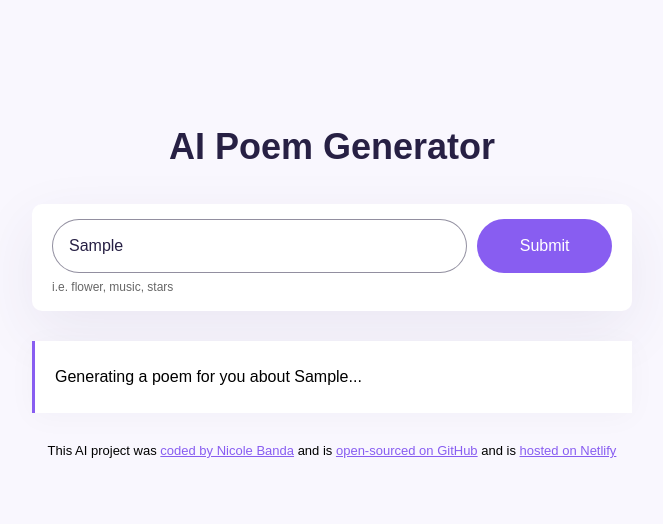
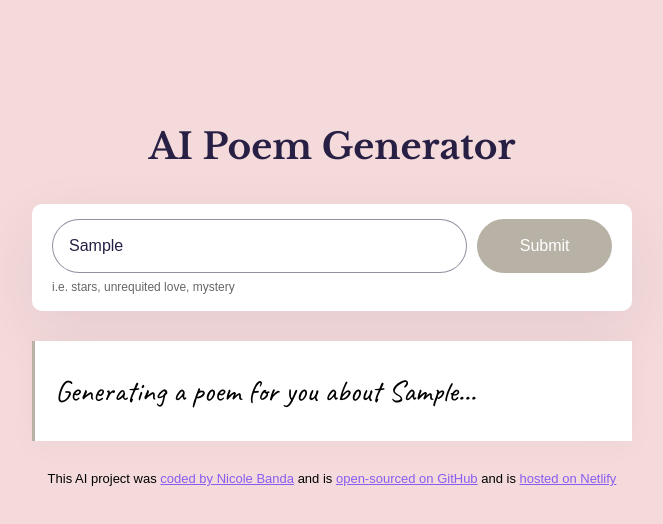
Before and after one commit to nmb463/ai-generator, a plain HTML site: page index.html in a window 1280 px wide. Both pictures are taken after typing "Sample" into the empty fields and a click on the input 852 px from the left and 246 px from the top of the page. Shown: the whole page, without its empty margins (308-971 px from the left). Drawn offline with nearby package versions, Linux system fonts and the light colour scheme; no server answers.

Commit message:
Made minor adjustments to user experience and styling

```diff
--- a/index.html
+++ b/index.html
@@ -6,6 +6,12 @@
     <link rel="stylesheet" href="src/style.css">
     <script src="https://unpkg.com/typewriter-effect@latest/dist/core.js"></script>
     <script src="https://unpkg.com/axios@1.6.7/dist/axios.min.js"></script>
+
+    <link rel="preconnect" href="https://fonts.googleapis.com">
+    <link rel="preconnect" href="https://fonts.gstatic.com" crossorigin>
+    <link href="https://fonts.googleapis.com/css2?family=Caveat:wght@400..700&family=Libre+Baskerville:ital,wght@0,400;0,700;1,400&display=swap" rel="stylesheet">
+
+
 
     <title>AI Poem Generator</title>
 </head>
@@ -19,7 +25,7 @@
             <div class="form-container">
                 <form id="poem-generator-form">
                     <input type="text"
-                    placeholder="Enter the topic of a poem"
+                    placeholder="Enter a topic for the poem"
                     autofocus
                     required
                     autocomplete="off"
@@ -27,7 +33,7 @@
                     id="user-instructions"    />
                     <input type="submit" class="submit-button" />
                 </form>
-                <div class="hint">i.e. flower, music, stars</div>
+                <div class="hint">i.e. stars, unrequited love, mystery</div>
             </div>
 
 
--- a/src/style.css
+++ b/src/style.css
@@ -1,15 +1,6 @@
 body {
-    background-color: #f9f7fe;
+    background-color: #f4dada;
     font-family: "Arial", sans-serif;
-}
-
-a {
-    color: #885df1;
-}
-
-.container {
-    margin: 120px auto;
-    max-width: 600px;
 }
 
 header {
@@ -22,6 +13,26 @@ h1 {
     font-size: 36px;
     line-height: 1.5;
     color: #272044;
+    font-family: "Libre Baskerville", serif;
+}
+
+form {
+    display: flex;
+}
+
+a {
+    color: #885df1;
+}
+
+footer {
+    text-align: center;
+    font-size: 13px;
+    margin-top: 30px;
+}
+
+.container {
+    margin: 120px auto;
+    max-width: 600px;
 }
 
 .form-container {
@@ -32,16 +43,6 @@ h1 {
     box-shadow: 0px 20px 60px rgba(65, 50, 100, 0.08);
 }
 
-form {
-    display: flex;
-}
-
-.hint {
-    font-size: 12px;
-    line-height: 1.5;
-    opacity: 0.6;
-    margin-top: 5px;
-}
 
 .instructions {
     font-size: 16px;
@@ -55,7 +56,7 @@ form {
 
 .submit-button {
     margin-left: 10px;
-    background-color: #885df1;
+    background-color:  #b8b2a6;
     color: #fff;
     border: none;
     width: 150px;
@@ -64,13 +65,21 @@ form {
     padding: 14px 24px;
 }
 
+.hint {
+    font-size: 12px;
+    line-height: 1.5;
+    opacity: 0.6;
+    margin-top: 5px;
+}
+
 .poem {
     background-color: #fff;
     padding: 20px;
-    font-size: 16px;
+    font-size: 30px;
     line-height: 2;
-    border-left: 3px solid #885df1;
+    border-left: 3px solid #b8b2a6;
     box-shadow: 0px 4px 30px 0px rgba(39, 33, 66, 0.03);
+    font-family: "Caveat", cursive;
 }
 
 .poem strong {
@@ -79,12 +88,6 @@ form {
 
 .hidden {
     display: none;
-}
-
-footer {
-    text-align: center;
-    font-size: 13px;
-    margin-top: 30px;
 }
 
 .generating {
```
